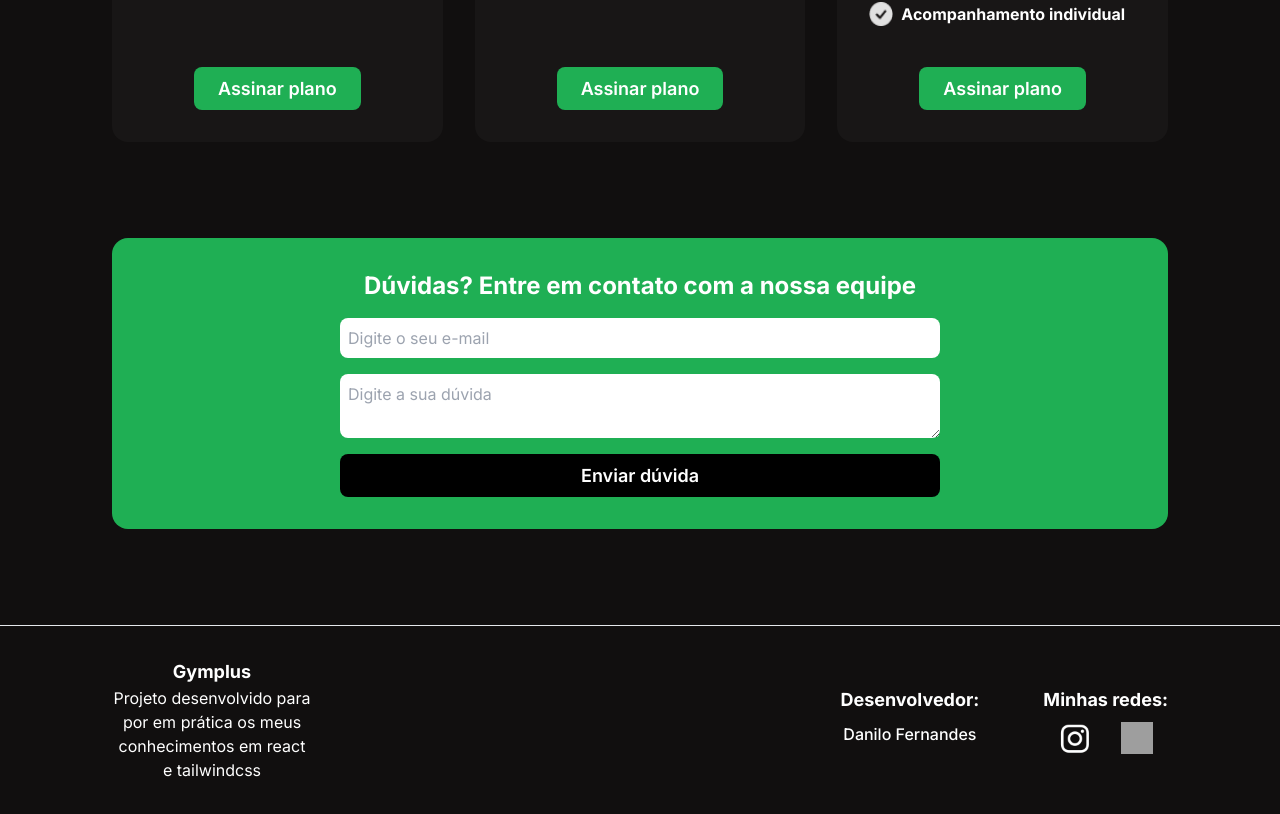
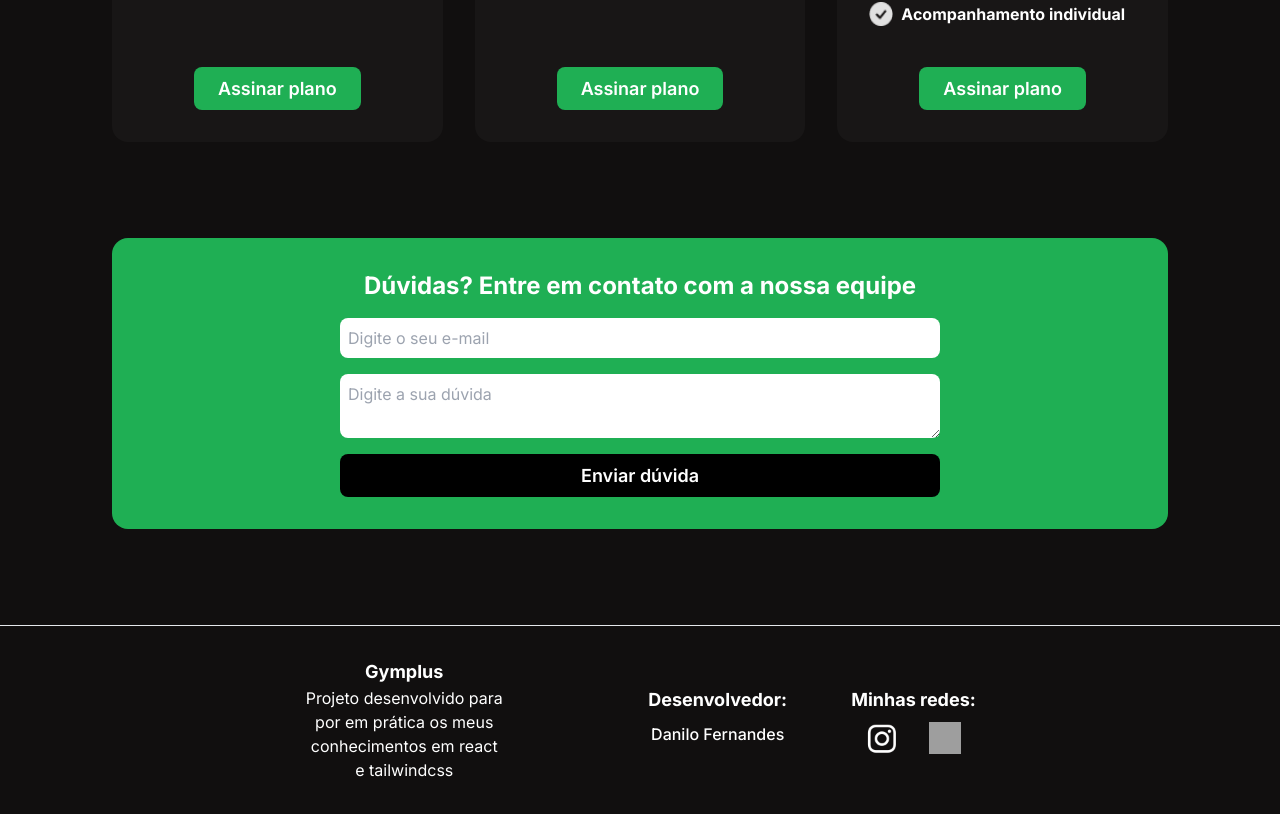
Before and after one commit to danilozxz/gymplus, a Next.js app: page / in a window 1280 px wide. Shown: the part 2133-2947 px from the top of the page. Built offline with nearby package versions, Linux system fonts and the light colour scheme; grey boxes are pictures that could not be loaded.

Commit message:
ajustando posicionamento dos elementos do footer

```diff
--- a/src/components/Footer.tsx
+++ b/src/components/Footer.tsx
@@ -5,7 +5,7 @@ import linkedin from '@/assets/footer/linkedinIcon.png'
 export const Footer = () => {
     return (
         <footer className='border-t'>
-            <div className='flex flex-col items-center text-center gap-8 py-8 xl:px-28 xl:flex-row xl:justify-between'>
+            <div className='flex flex-col items-center text-center gap-8 py-8 xl:px-28 xl:flex-row xl:justify-center xl:gap-36'>
                 <div className='text-white'>
                     <p className="font-bold text-lg">Gymplus</p>
                     <p className='w-[200px]'>Projeto desenvolvido para por em prática os meus conhecimentos em react e tailwindcss</p>
```
